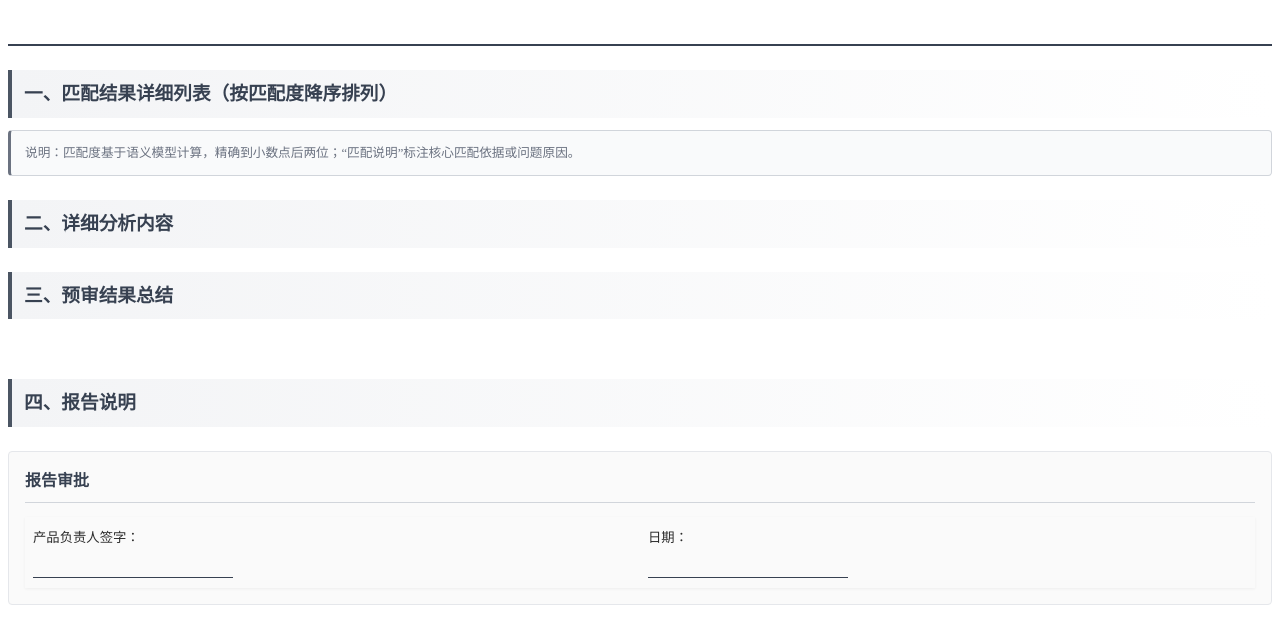
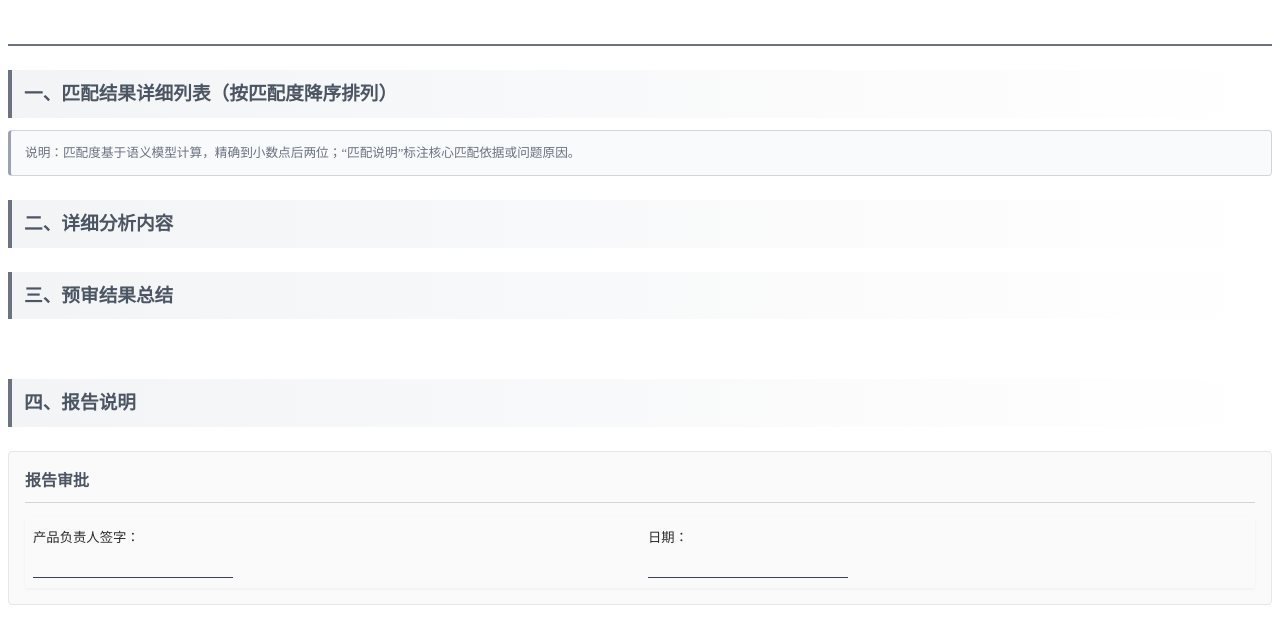
Before and after one commit to ladlag/pdf-render, a Spring app: page /matcher-report-final in a window 1280 px wide. Shown: the top 644 px of the page. Run offline with Thymeleaf, Linux system fonts and the light colour scheme; the template is opened without the code that fills it, so the values that code supplies are empty.

Commit message:
Lighten gray color scheme for better visual comfort
Co-authored-by: ladlag <30717288+ladlag@users.noreply.github.com>

```diff
--- a/src/main/resources/templates/matcher-report-final.html
+++ b/src/main/resources/templates/matcher-report-final.html
@@ -36,7 +36,7 @@
     .page-header {
       margin-bottom: 24px;
       padding-bottom: 16px;
-      border-bottom: 2px solid #374151;
+      border-bottom: 2px solid #6b7280;
     }
     .title {
       text-align: center;
@@ -45,7 +45,7 @@
       letter-spacing: 1pt;
       margin: 0;
       padding: 10px 0;
-      color: #1f2937;
+      color: #374151;
     }
     .divider {
       height: 1px;
@@ -60,8 +60,8 @@
       margin: 24px 0 12px 0;
       padding: 8px 12px;
       background: linear-gradient(to right, #f3f4f6, #ffffff);
-      border-left: 4px solid #4b5563;
-      color: #374151;
+      border-left: 4px solid #6b7280;
+      color: #4b5563;
       page-break-after: avoid;
     }
 
@@ -70,8 +70,8 @@
       font-weight: 600;
       margin: 16px 0 10px 0;
       padding-left: 10px;
-      border-left: 3px solid #6b7280;
-      color: #374151;
+      border-left: 3px solid #9ca3af;
+      color: #4b5563;
       page-break-after: avoid;
     }
 
@@ -94,7 +94,7 @@
       padding: 12px 14px;
       margin: 12px 0 18px 0;
       border-radius: 4px;
-      border-left: 3px solid #6b7280;
+      border-left: 3px solid #9ca3af;
     }
 
     /* ===== Table Styles (stable pagination) ===== */
@@ -117,7 +117,7 @@
       word-wrap: break-word;
     }
     th {
-      background: linear-gradient(to bottom, #4b5563, #374151);
+      background: linear-gradient(to bottom, #6b7280, #4b5563);
       color: #ffffff;
       font-weight: 600;
       text-align: center;
@@ -136,7 +136,7 @@
 
     /* ===== Summary Table ===== */
     .summary-table th {
-      background: linear-gradient(to bottom, #334155, #1e293b);
+      background: linear-gradient(to bottom, #475569, #334155);
       border-color: #64748b;
       color: #ffffff;
     }
@@ -164,7 +164,7 @@
     .chart-title {
       font-weight: 600;
       margin: 0 0 10px 0;
-      color: #374151;
+      color: #4b5563;
       font-size: 11pt;
       text-align: center;
     }
@@ -210,7 +210,7 @@
     .signature-title {
       font-weight: 600;
       margin: 0 0 14px 0;
-      color: #374151;
+      color: #4b5563;
       font-size: 12pt;
       border-bottom: 1px solid #d1d5db;
       padding-bottom: 8px;
```
